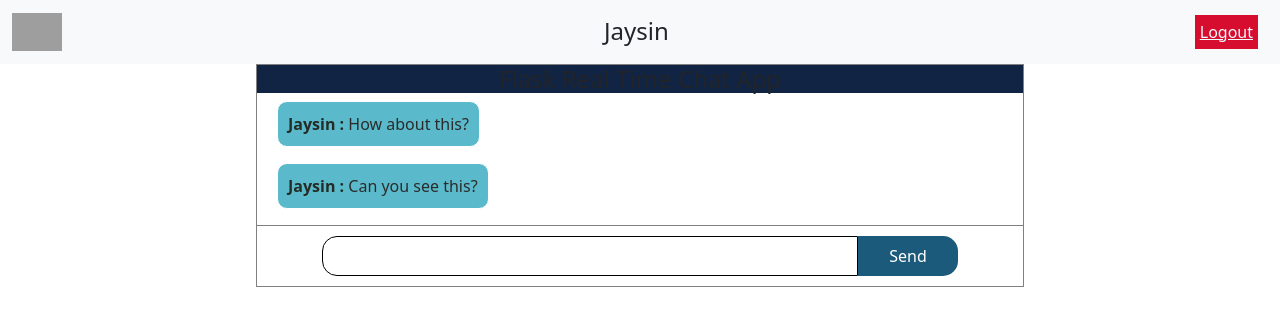
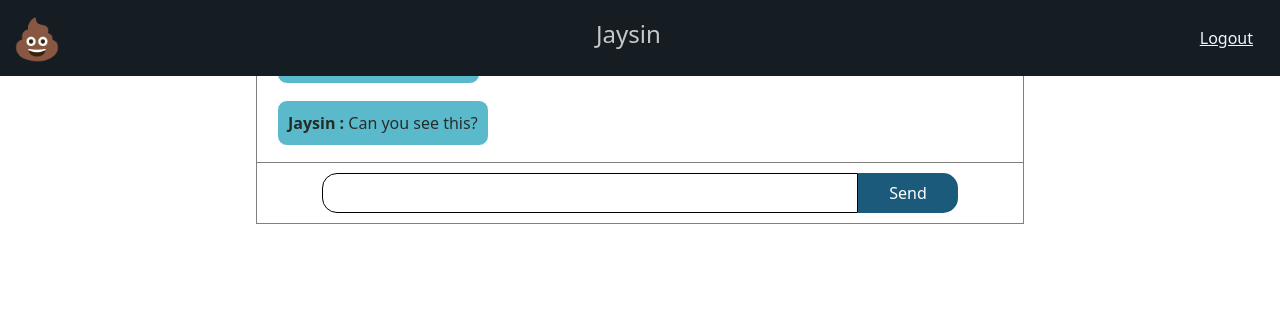
Before and after one commit to j-lord/ShittyChatApp, a Flask app: page /dashboard in a window 1280 px wide. Shown: the top 326 px of the page. Run offline with Flask 2, Linux system fonts and the light colour scheme; a user stored in the database is signed in; data comes from the database, SQL or seed files in the repository; some libraries are stand-ins or nearby versions; grey boxes are pictures that could not be loaded.

Commit message:
Add styling to navbar and made position fixed

```diff
--- a/myapp/templates/sections/navbar.html
+++ b/myapp/templates/sections/navbar.html
@@ -1,89 +1,14 @@
 <!-- Navbar -->
-<nav class="navbar navbar-expand-lg navbar-light bg-light">
-    <!-- Container wrapper -->
+<nav class="navbar fixed-top navbar-dark" style="background-color: #151d23;">
+        <!-- Container wrapper -->
+
     <div class="container-fluid">
-      <!-- Toggle button -->
-      <button
-        class="navbar-toggler"
-        type="button"
-        data-mdb-toggle="collapse"
-        data-mdb-target="#navbarSupportedContent"
-        aria-controls="navbarSupportedContent"
-        aria-expanded="false"
-        aria-label="Toggle navigation"
-      >
-        <i class="fas fa-bars"></i>
-      </button>
-
-      <!-- Collapsible wrapper -->
-      <div class="collapse navbar-collapse" id="navbarSupportedContent">
-        <!-- Navbar brand -->
-        <a class="navbar-brand mt-2 mt-lg-0" href="/">
-          <img src="https://mdbcdn.b-cdn.net/img/Photos/new-templates/bootstrap-login-form/lotus.webp"
-                      style="width: 50px;" alt="logo">
-        </a>
-
-        <h4 style="margin: auto;">{{ current_user.username }}</h4>
-        <!-- Left links -->
-        <!-- <ul class="navbar-nav me-auto mb-2 mb-lg-0">
-          <li class="nav-item">
-            <a class="nav-link" href="#">Dashboard</a>
-          </li>
-          <li class="nav-item">
-            <a class="nav-link" href="#">Team</a>
-          </li>
-          <li class="nav-item">
-            <a class="nav-link" href="#">Projects</a>
-          </li>
-        </ul> -->
-        <!-- Left links -->
-      </div>
-      <!-- Collapsible wrapper -->
-
-      <!-- Right elements -->
-
-
-        <!-- <div class="dropdown">
-          <a
-            class="dropdown-toggle d-flex align-items-center hidden-arrow"
-            href="#"
-            id="navbarDropdownMenuAvatar"
-            role="button"
-            data-mdb-toggle="dropdown"
-            aria-expanded="false"
-          >
-            <img
-              src="https://mdbcdn.b-cdn.net/img/new/avatars/2.webp"
-              class="rounded-circle"
-              height="25"
-              alt="Black and White Portrait of a Man"
-              loading="lazy"
-            />
-          </a>
-          <ul
-            class="dropdown-menu dropdown-menu-end"
-            aria-labelledby="navbarDropdownMenuAvatar"
-          >
-            <li>
-              <a class="dropdown-item" href="#">My profile</a>
-            </li>
-            <li>
-              <a class="dropdown-item" href="#">Settings</a>
-            </li>
-            <li>
-              <a class="dropdown-item" href="#">Logout</a>
-            </li>
-          </ul>
-        </div> -->
-
-        <a href="{{ url_for('user.logout') }}"
-        style="background-color: rgb(215, 13, 47); color: aliceblue;
+            <span style='font-size:40px;'>&#128169;</span>
+            <span class="navbar-text">
+            <h4 style="color: rgb(200, 200, 200); margin: center;">{{ current_user.username }}</h4>
+            </span>
+          <!-- </nav> -->
+        <a href="{{ url_for('user.logout') }}" style="color: aliceblue;
         padding: 5px; margin-right: 10px;">Logout</a>
-
-
-      </div>
-      <!-- Right elements -->
     </div>
-    <!-- Container wrapper -->
   </nav>
-  <!-- Navbar -->
```
